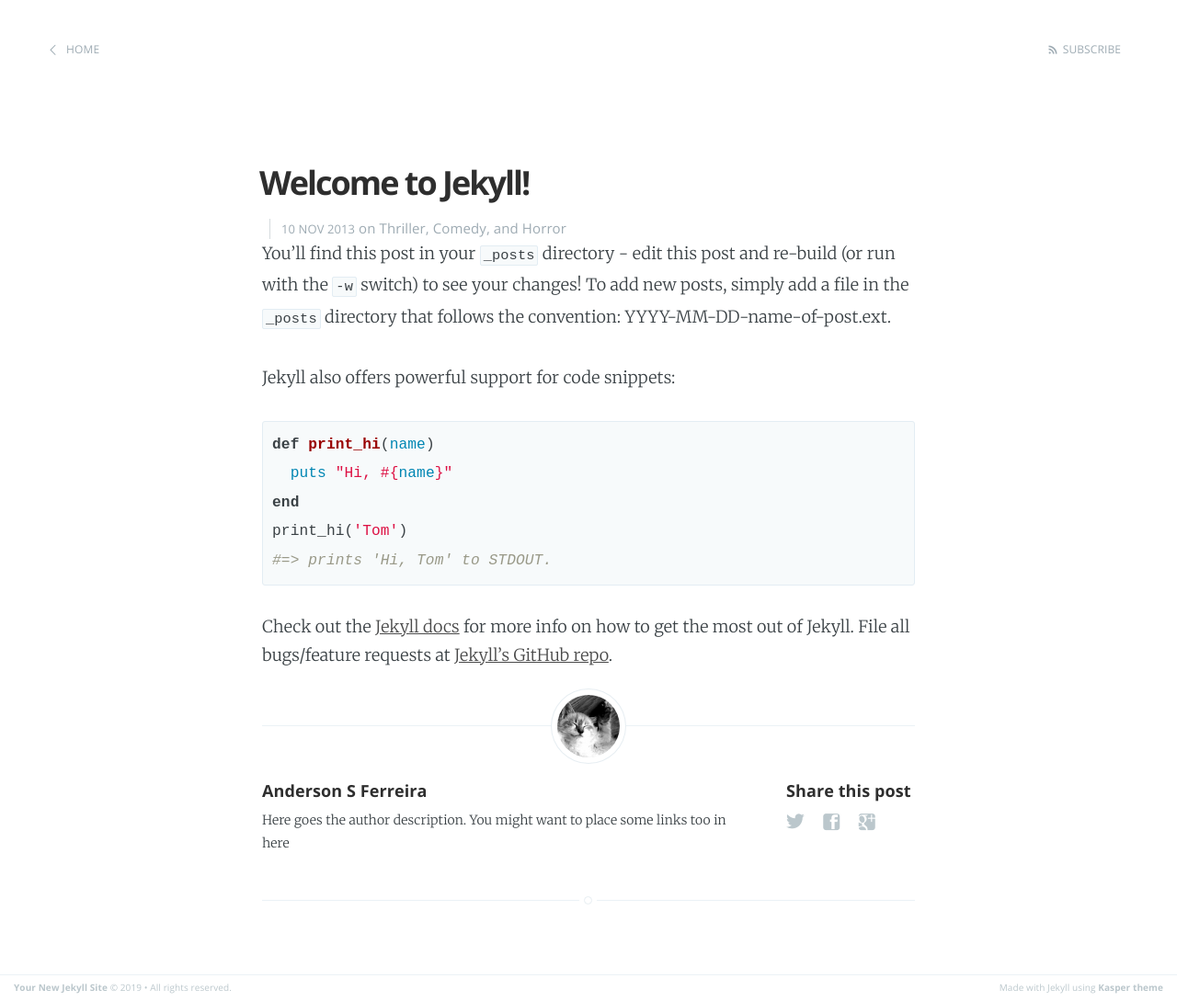
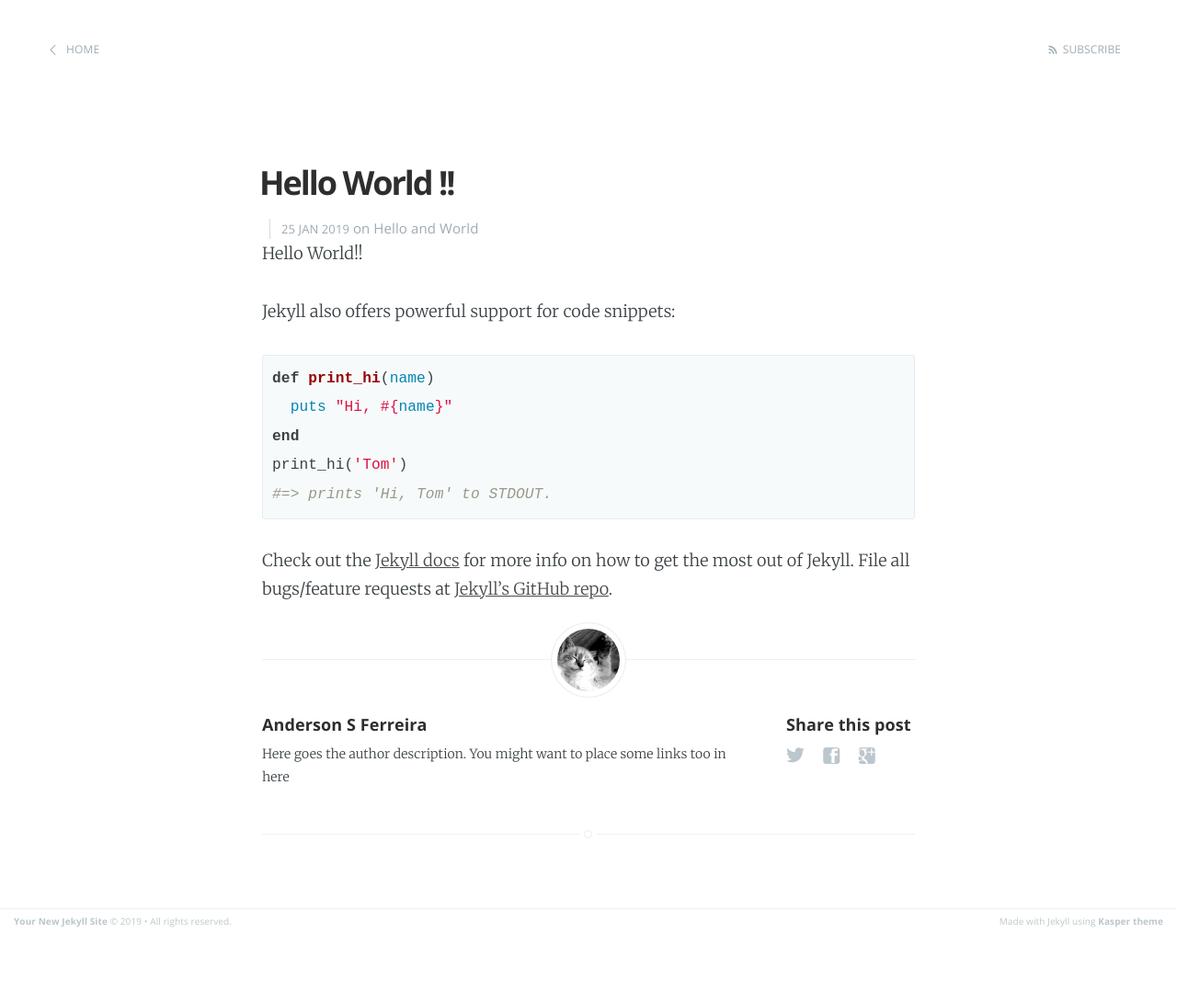
Before and after one commit to asferreir/asferreir.github.io, a Jekyll site: the page built from _posts/2019-01-25-hello-world.markdown, in a window 1280 px wide. Shown: the whole page at 92% size. Built offline with Jekyll 4.4.1, drawn with Linux system fonts in a browser that asks for light colours; after the commit the page ends 1017 px from its top, so only the background shows below that.

Commit message:
Ajuste Hello World

```diff
--- a/_posts/2013-11-10-welcome-to-jekyll.markdown
+++ b/_posts/2019-01-25-hello-world.markdown
@@ -1,12 +1,11 @@
 ---
 layout: post
-title:  "Welcome to Jekyll!"
-date:   2013-11-10 10:18:00
-categories: Thriller Comedy Horror
+title:  "Hello World !!"
+date:   2019-01-25 12:00
+categories: Hello World
 ---
 
-You'll find this post in your `_posts` directory - edit this post and re-build (or run with the `-w` switch) to see your changes!
-To add new posts, simply add a file in the `_posts` directory that follows the convention: YYYY-MM-DD-name-of-post.ext.
+Hello World!!
 
 Jekyll also offers powerful support for code snippets:
 
```
